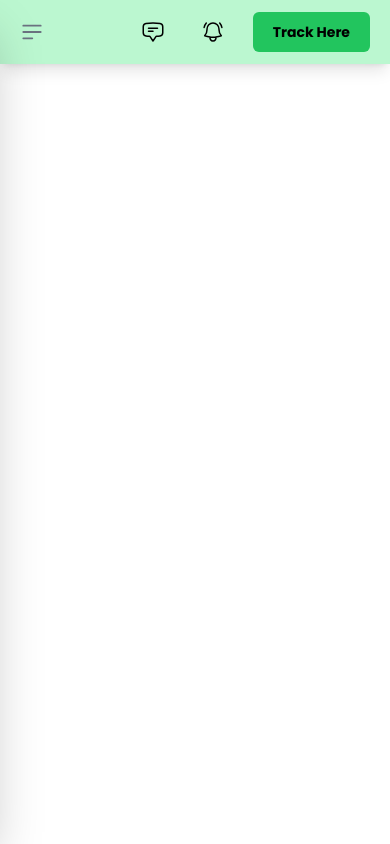
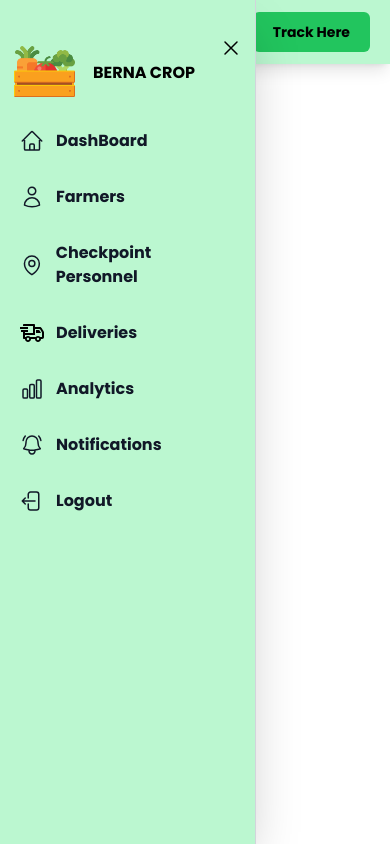
Before and after one commit to neilpagsss14/admin-page-crops, a React (Vite) app: page /dashboard in a window 390 px wide. Built offline with nearby package versions, Linux system fonts and the light colour scheme.

Commit message:
added toggle sidebar, with responsive design

```diff
--- a/src/assets/svg/Icons.jsx
+++ b/src/assets/svg/Icons.jsx
@@ -5,7 +5,7 @@ export const SettingsIcon = () => (
     viewBox="0 0 24 24"
     strokeWidth="1.5"
     stroke="currentColor"
-    class="w-6 h-6"
+    className="w-6 h-6"
   >
     <path
       strokeLinecap="round"
@@ -27,7 +27,7 @@ export const NotificationIcon = () => (
     viewBox="0 0 24 24"
     strokeWidth="1.5"
     stroke="currentColor"
-    class="w-6 h-6"
+    className="w-6 h-6"
   >
     <path
       strokeLinecap="round"
@@ -44,7 +44,7 @@ export const LogOutIcon = () => (
     viewBox="0 0 24 24"
     strokeWidth="1.5"
     stroke="currentColor"
-    class="w-6 h-6"
+    className="w-6 h-6"
   >
     <path
       strokeLinecap="round"
@@ -61,7 +61,7 @@ export const HomeIcon = () => (
     viewBox="0 0 24 24"
     strokeWidth="1.5"
     stroke="currentColor"
-    class="w-6 h-6"
+    className="w-6 h-6"
   >
     <path
       strokeLinecap="round"
@@ -78,7 +78,7 @@ export const FarmersIcon = () => (
     viewBox="0 0 24 24"
     strokeWidth="1.5"
     stroke="currentColor"
-    class="w-6 h-6"
+    className="w-6 h-6"
   >
     <path
       strokeLinecap="round"
@@ -107,7 +107,7 @@ export const CheckpointIcon = () => (
     viewBox="0 0 24 24"
     strokeWidth="1.5"
     stroke="currentColor"
-    class="w-6 h-6"
+    className="w-6 h-6"
   >
     <path
       strokeLinecap="round"
@@ -129,7 +129,7 @@ export const AnalyticsIcon = () => (
     viewBox="0 0 24 24"
     strokeWidth="1.5"
     stroke="currentColor"
-    class="w-6 h-6"
+    className="w-6 h-6"
   >
     <path
       strokeLinecap="round"
@@ -141,7 +141,7 @@ export const AnalyticsIcon = () => (
 
 export const BurgerIcon = () => (
   <svg
-    class="w-6 h-6"
+    className="w-6 h-6"
     aria-hidden="true"
     fill="currentColor"
     viewBox="0 0 20 20"
@@ -162,7 +162,7 @@ export const MessageIcon = () => (
     viewBox="0 0 24 24"
     strokeWidth="1.5"
     stroke="currentColor"
-    class="w-6 h-6"
+    className="w-6 h-6"
   >
     <path
       strokeLinecap="round"
@@ -171,3 +171,20 @@ export const MessageIcon = () => (
     />
   </svg>
 );
+
+export const CloseIcon = () => (
+  <svg
+    xmlns="http://www.w3.org/2000/svg"
+    fill="none"
+    viewBox="0 0 24 24"
+    strokeWidth="1.5"
+    stroke="currentColor"
+    className="w-6 h-6"
+  >
+    <path
+      strokeLinecap="round"
+      strokeLinejoin="round"
+      d="M6 18 18 6M6 6l12 12"
+    />
+  </svg>
+);
--- a/src/components/DashBoard.jsx
+++ b/src/components/DashBoard.jsx
@@ -6,31 +6,28 @@ import NavBar from "./NavBar";
 import Sidebar from "./Sidebar";
 
 function DashBoard() {
-  const [isSidebarOpen, setIsSidebarOpen] = useState(false);
+  const [isNavOpen, setIsNavOpen] = useState(false); // nav
 
-  const navigate = useNavigate();
+  const [sidebarOpen, setSidebarOpen] = useState(false); // sidebar
 
-  const navigateToLandingPage = () => {
-    navigate("/");
+  const toggleSideBar = () => {
+    setIsNavOpen(!isNavOpen);
+    setSidebarOpen(false);
   };
 
-  const toggleSidebar = () => {
-    setIsSidebarOpen(!isSidebarOpen);
+  const closeSidebar = () => {
+    setSidebarOpen(!sidebarOpen);
+    setIsNavOpen(false);
   };
 
   return (
     <div>
-      {/* <Sidebar toggleOpen={isSidebarOpen} /> */}
-      <NavBar />
-      <Side />
-      {/* <button
-        onClick={toggleSidebar}
-        className={`bg-transparent absolute py-5 px-5 w-12 h-16 transition-transform ${
-          isSidebarOpen ? "left-[255px]" : "left-0"
-        }`}
-      >
-        {BurgerIcon()}
-      </button> */}
+      <NavBar toggleSideBar={toggleSideBar} />
+      <Side
+        closeSidebar={closeSidebar}
+        sidebarOpen={sidebarOpen}
+        isNavOpen={isNavOpen}
+      />
     </div>
   );
 }
--- a/src/components/NavBar.jsx
+++ b/src/components/NavBar.jsx
@@ -1,7 +1,10 @@
-import React from "react";
+import { React, useState } from "react";
 import { BurgerIcon, MessageIcon, NotificationIcon } from "../assets/svg";
 
-function NavBar() {
+function NavBar({ toggleSideBar }) {
+  const navigateToLandingPage = () => {
+    navigate("/");
+  };
   return (
     <div className="bg-green-200 w-full shadow-lg flex flex-row items-center justify-between px-5 h-16 ">
       <button
@@ -9,7 +12,8 @@ function NavBar() {
         data-drawer-toggle="default-sidebar"
         aria-controls="default-sidebar"
         type="button"
-        class="flex items-center justify-start text-sm text-gray-500 rounded-lg float-left"
+        onClick={toggleSideBar}
+        className="flex items-center justify-start text-sm text-gray-500 rounded-lg float-left"
       >
         {BurgerIcon()}
       </button>
@@ -26,7 +30,7 @@ function NavBar() {
             </button>
           </div>
           <button
-            // onClick={navigateToLandingPage}
+            onClick={navigateToLandingPage}
             className="bg-green-500 hover:bg-[#F3ED59] px-5 items-center rounded-md h-10 text-sm font-poppins-bold flex"
           >
             Track Here
--- a/src/components/Side.jsx
+++ b/src/components/Side.jsx
@@ -1,7 +1,7 @@
-import React from "react";
+import React, { useEffect, useState } from "react";
 import {
   AnalyticsIcon,
-  BurgerIcon,
+  CloseIcon,
   CheckpointIcon,
   DeliveriesIcon,
   FarmersIcon,
@@ -11,34 +11,31 @@ import {
 } from "../assets/svg/Icons";
 import { useNavigate } from "react-router-dom";
 
-function Side({ toggleOpen }) {
+function Side({ closeSidebar, sidebarOpen, isNavOpen }) {
   const navigate = useNavigate();
 
   const navigateToLandingPage = () => {
     navigate("/");
   };
+
+  // useEffect(() => {
+
+  // }, [showSidebar]);
+
   return (
     <>
-      <button
-        data-drawer-target="default-sidebar"
-        data-drawer-toggle="default-sidebar"
-        aria-controls="default-sidebar"
-        type="button"
-        className={`bg-green-200 shadow-2xl ${
-          toggleOpen ? "translate-x-0" : "-translate-x-full"
-        }lg:w-64 lg:fixed lg:h-full w-full flex flex-col px-2 sm:fixed sm:h-full sm:w-64  ${
-          toggleOpen ? "translate-x-0" : "-translate-x-full"
-        } `}
-      >
-        {BurgerIcon()}
-      </button>
       <aside
         id="default-sidebar"
-        class="fixed top-0 left-0 z-40 w-64 h-screen transition-transform -translate-x-full sm:translate-x-0"
+        className={`fixed top-0 left-0 z-40 w-64 h-screen transition-transform sm:translate-x-0    ${
+          sidebarOpen && "hidden"
+        } ${!isNavOpen && "sm:-translate-x-full "}`}
         aria-label="Sidenav"
       >
         <div className="overflow-y-auto py-5 px-3 h-full bg-green-200 border-r border-gray-300  shadow-2xl">
           <ul className="space-y-4">
+            <span onClick={closeSidebar} className=" float-end">
+              {CloseIcon()}
+            </span>
             <div className="flex pt-1 gap-4 mb-16">
               <img width={65} src="/src/assets/images/crops.png" />
               <div className="flex font-poppins-bold items-center text-md">
@@ -48,64 +45,65 @@ function Side({ toggleOpen }) {
             <li>
               <a
                 href="#"
-                class="flex items-center p-2 text-base font-normal text-gray-900 rounded-lg dark:text-black font-poppins-bold hover:bg-[#F3ED59] group"
+                className="flex items-center p-2 text-base font-normal text-gray-900 rounded-lg dark:text-black font-poppins-bold hover:bg-[#F3ED59] group"
               >
                 {HomeIcon()}
-                <span class="ml-3">DashBoard</span>
+                <span className="ml-3">DashBoard</span>
               </a>
             </li>
             <li>
               <a
                 href="#"
-                class="flex items-center p-2 text-base font-normal text-gray-900 rounded-lg dark:text-black font-poppins-bold hover:bg-[#F3ED59] group"
+                className="flex items-center p-2 text-base font-normal text-gray-900 rounded-lg dark:text-black font-poppins-bold hover:bg-[#F3ED59] group"
               >
                 {FarmersIcon()}
-                <span class="ml-3">Farmers</span>
+                <span className="ml-3">Farmers</span>
               </a>
             </li>
             <li>
               <a
                 href="#"
-                class="flex items-center p-2 text-md font-normal text-gray-900 rounded-lg dark:text-black font-poppins-bold hover:bg-[#F3ED59] group"
+                className="flex items-center p-2 text-md font-normal text-gray-900 rounded-lg dark:text-black font-poppins-bold hover:bg-[#F3ED59] group"
               >
                 {CheckpointIcon()}
-                <span class="ml-3">Checkpoint Personnel</span>
+                <span className="ml-3">Checkpoint Personnel</span>
               </a>
             </li>
             <li>
               <a
                 href="#"
-                class="flex items-center p-2 text-base font-normal text-gray-900 rounded-lg dark:text-black font-poppins-bold hover:bg-[#F3ED59] group"
+                className="flex items-center p-2 text-base font-normal text-gray-900 rounded-lg dark:text-black font-poppins-bold hover:bg-[#F3ED59] group"
               >
                 {DeliveriesIcon()}
-                <span class="ml-3">Deliveries</span>
+                <span className="ml-3">Deliveries</span>
               </a>
             </li>
             <li>
               <a
                 href="#"
-                class="flex items-center p-2 text-base font-normal text-gray-900 rounded-lg dark:text-black font-poppins-bold hover:bg-[#F3ED59] group"
+                className="flex items-center p-2 text-base font-normal text-gray-900 rounded-lg dark:text-black font-poppins-bold hover:bg-[#F3ED59] group"
               >
                 {AnalyticsIcon()}
-                <span class="ml-3">Analytics</span>
+                <span className="ml-3">Analytics</span>
               </a>
             </li>
+
             <li>
               <a
                 href="#"
-                class="flex items-center p-2 text-base font-normal text-gray-900 rounded-lg dark:text-black font-poppins-bold hover:bg-[#F3ED59] group"
+                className="flex items-center p-2 text-base font-normal text-gray-900 rounded-lg dark:text-black font-poppins-bold hover:bg-[#F3ED59] group"
               >
                 {NotificationIcon()}
-                <span class="ml-3">Notifications</span>
+                <span className="ml-3">Notifications</span>
               </a>
             </li>
             <li onClick={navigateToLandingPage}>
               <a
                 href="#"
-                class="flex items-center p-2 text-base font-normal text-gray-900 rounded-lg dark:text-black font-poppins-bold hover:bg-[#F3ED59] group"
+                className="flex items-center p-2 text-base font-normal text-gray-900 rounded-lg dark:text-black font-poppins-bold hover:bg-[#F3ED59] group"
               >
                 {LogOutIcon()}
-                <span class="ml-3">Logout</span>
+                <span className="ml-3">Logout</span>
               </a>
             </li>
           </ul>
--- a/tailwind.config.js
+++ b/tailwind.config.js
@@ -8,6 +8,12 @@ export default {
         "poppins-bold": ["Poppins-Bold"],
       },
     },
+    screens: {
+      sm: { min: "250px", max: "430px" },
+      md: { min: "500px", max: "1024px" },
+      lg: { min: "1024px", max: "1280" },
+      xl: { min: "1280", max: "1536" },
+    },
   },
   plugins: [],
 };
```
